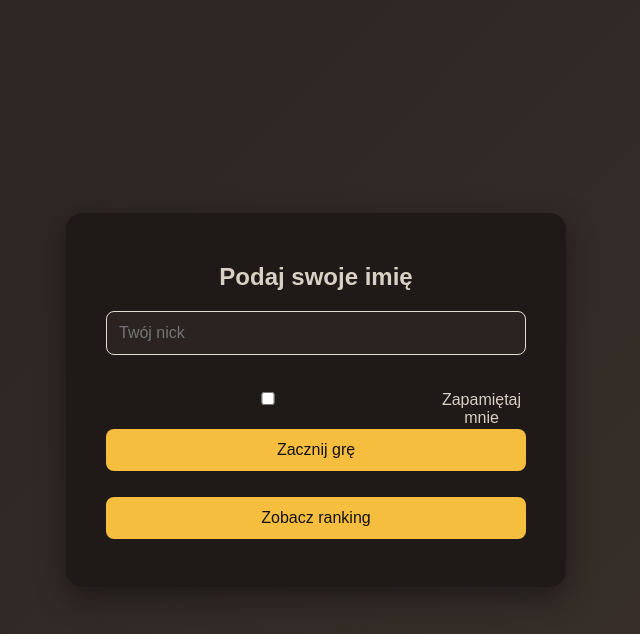
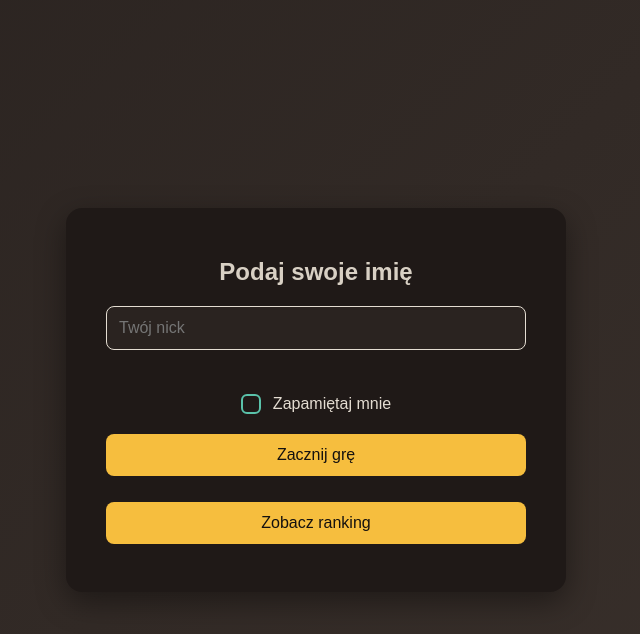
Before and after one commit to nutam-00/synonimy-app, a Flask app: page / in a window 1280 px wide. Shown: the top 634 px of the page, without its empty margins (324-964 px from the left). Run offline with Flask 3, Linux system fonts and the light colour scheme; some libraries are stand-ins or nearby versions.

Commit message:
Dodaje ładny checkbox

```diff
--- a/app.py
+++ b/app.py
@@ -136,38 +136,80 @@ def zapisz_wynik(user_id, punkty):
 
 
 # ================= POBIERANIE RANKINGU =================
+# def pobierz_ranking():
+#     conn = get_connection()
+#     cursor = conn.cursor()
+
+#     cursor.execute("""
+#         SELECT users.nick, wyniki.punkty
+#         FROM wyniki
+#         JOIN users ON wyniki.user_id = users.id
+#         WHERE wyniki.data >= NOW() - INTERVAL '7 days'
+#         ORDER BY wyniki.punkty DESC, wyniki.data DESC
+#         LIMIT 5
+#     """)
+
+
+#     dane = cursor.fetchall()
+#     conn.close()
+
+#     return dane
+
+# def pobierz_ranking():
+#     conn = get_connection()
+#     cursor = conn.cursor()
+
+#     cursor.execute("""
+#         SELECT nick, total_points
+#         FROM users
+#         ORDER BY total_points DESC
+#         LIMIT 5
+#     """)
+
+#     dane = cursor.fetchall()
+#     conn.close()
+
+#     return dane
+
 def pobierz_ranking():
     conn = get_connection()
     cursor = conn.cursor()
 
-    # cursor.execute("""
-    #     SELECT nick, punkty
-    #     FROM wyniki
-    #     WHERE data >= NOW() - INTERVAL '7 days'
-    #     ORDER BY punkty DESC, data DESC
-    #     LIMIT 5
-    # """)
     cursor.execute("""
-        SELECT users.nick, wyniki.punkty
-        FROM wyniki
-        JOIN users ON wyniki.user_id = users.id
-        WHERE wyniki.data >= NOW() - INTERVAL '7 days'
-        ORDER BY wyniki.punkty DESC, wyniki.data DESC
+        SELECT
+            u.nick,
+            u.total_points,
+            MAX(w.data) as last_game
+        FROM users u
+        LEFT JOIN wyniki w ON u.id = w.user_id
+        GROUP BY u.id
+        ORDER BY u.total_points DESC, last_game DESC
         LIMIT 5
     """)
-
 
     dane = cursor.fetchall()
     conn.close()
 
-    return dane
+    # zwracamy tylko nick i punkty (bez last_game)
+    return [(row[0], row[1]) for row in dane]
 
 
 # ================= STRONA STARTOWA =================
+# @app.route("/")
+# def index():
+#     return render_template("index.html")
+
 @app.route("/")
 def index():
-    return render_template("index.html")
+    cookie_user_id = request.cookies.get("user_id")
+    nick = ""
 
+    if cookie_user_id:
+        user = get_user_by_id(cookie_user_id)
+        if user:
+            nick = user[1]
+
+    return render_template("index.html", saved_nick=nick)
 
 # ================= ROZPOCZĘCIE GRY =================
 # @app.route("/start", methods=["POST"])
@@ -184,30 +226,75 @@ def index():
 
 #     return redirect("/gra")
 
+# @app.route("/start", methods=["POST"])
+# def start_post():
+#     nick = request.form.get("nick")
+#     remember = request.form.get("remember")
+
+#     session.clear()
+
+#     # jeśli user ma cookie
+#     user_id = request.cookies.get("user_id")
+
+#     if user_id:
+#         user = get_user_by_id(user_id)
+#         if user:
+#             session["user_id"] = user[0]
+#             session["nick"] = user[1]
+#         else:
+#             user_id = create_user(nick)
+#             session["user_id"] = user_id
+#             session["nick"] = nick
+#     else:
+#         user_id = create_user(nick)
+#         session["user_id"] = user_id
+#         session["nick"] = nick
+
+#     session["punkty"] = 0
+#     session["runda"] = 1
+#     session["zapisano"] = False
+#     session["wylosowane"] = random.sample(list(synonimy.keys()), 5)
+
+#     response = make_response(redirect("/gra"))
+
+#     if remember:
+#         response.set_cookie("user_id", str(session["user_id"]), max_age=60*60*24*365)
+
+#     return response
+
 @app.route("/start", methods=["POST"])
 def start_post():
-    nick = request.form.get("nick")
+    nick = request.form.get("nick").strip()
     remember = request.form.get("remember")
 
     session.clear()
 
-    # jeśli user ma cookie
-    user_id = request.cookies.get("user_id")
+    cookie_user_id = request.cookies.get("user_id")
+    user_id = None
 
-    if user_id:
-        user = get_user_by_id(user_id)
+    # Jeśli jest cookie
+    if cookie_user_id:
+        user = get_user_by_id(cookie_user_id)
+
+        # Jeśli user istnieje w bazie
         if user:
-            session["user_id"] = user[0]
-            session["nick"] = user[1]
+            saved_nick = user[1]
+
+            # Jeśli wpisany nick jest taki sam → używamy tego usera
+            if nick == saved_nick:
+                user_id = user[0]
+            else:
+                # Inny nick → tworzymy nowego usera
+                user_id = create_user(nick)
         else:
+            # Cookie wskazuje nieistniejącego usera
             user_id = create_user(nick)
-            session["user_id"] = user_id
-            session["nick"] = nick
     else:
+        # Brak cookie → tworzymy usera
         user_id = create_user(nick)
-        session["user_id"] = user_id
-        session["nick"] = nick
 
+    session["user_id"] = user_id
+    session["nick"] = nick
     session["punkty"] = 0
     session["runda"] = 1
     session["zapisano"] = False
@@ -215,8 +302,9 @@ def start_post():
 
     response = make_response(redirect("/gra"))
 
+    # Cookie ustawiamy tylko jeśli checkbox zaznaczony
     if remember:
-        response.set_cookie("user_id", str(session["user_id"]), max_age=60*60*24*365)
+        response.set_cookie("user_id", str(user_id), max_age=60*60*24*365)
 
     return response
 
@@ -333,6 +421,20 @@ def koniec():
 
     return render_template("koniec.html", wynik=wynik, nick=nick)
 
+@app.route("/exit")
+def exit_game():
+    user_id = session.get("user_id")
+    nick = session.get("nick")
+
+    session.clear()
+
+    # przywracamy dane usera do nowej sesji
+    if user_id and nick:
+        session["user_id"] = user_id
+        session["nick"] = nick
+
+    return redirect("/")
+
 @app.route("/init-db")
 def init_database():
     init_db()
--- a/templates/base.html
+++ b/templates/base.html
@@ -159,6 +159,51 @@
             -webkit-tap-highlight-color: transparent;
         }
 
+        /* ===== CUSTOM CHECKBOX ===== */
+
+        .remember-wrapper {
+            margin: 20px 0;
+            display: flex;
+            justify-content: center;
+        }
+
+        .remember-label {
+            display: flex;
+            align-items: center;
+            gap: 12px;
+            cursor: pointer;
+            font-size: 16px;
+            color: var(--text-secondary);
+        }
+
+        .remember-label input {
+            display: none;
+        }
+
+        .custom-checkbox {
+            width: 20px;
+            height: 20px;
+            border: 2px solid var(--mint-dark);
+            border-radius: 6px;
+            display: inline-block;
+            position: relative;
+            transition: 0.2s ease;
+        }
+
+        .remember-label input:checked + .custom-checkbox {
+            background-color: var(--mint-dark);
+            box-shadow: 0 0 8px rgba(90,194,170,0.6);
+        }
+
+        .remember-label input:checked + .custom-checkbox::after {
+            content: "✓";
+            color: white;
+            font-size: 14px;
+            position: absolute;
+            top: 0;
+            left: 4px;
+        }
+
 
     </style>
 
--- a/templates/index.html
+++ b/templates/index.html
@@ -1,4 +1,3 @@
-
 
 {% extends "base.html" %}
 
@@ -7,11 +6,35 @@
 <h2>Podaj swoje imię</h2>
 
 <form action="/start" method="POST">
-    <input type="text" name="nick" placeholder="Twój nick" required minlength="2" maxlength="20">
-    <label style="display:flex; align-items:center; gap:8px; margin-top:10px;">
-        <input type="checkbox" name="remember">
-        Zapamiętaj mnie
-    </label>
+
+    <input
+        type="text"
+        name="nick"
+        id="nickInput"
+        placeholder="Twój nick"
+        value="{{ saved_nick }}"
+        required
+        minlength="2"
+        maxlength="20"
+    >
+
+    {% if not saved_nick %}
+    <div class="remember-wrapper" id="rememberBox">
+        <label class="remember-label">
+            <input type="checkbox" name="remember">
+            <span class="custom-checkbox"></span>
+            Zapamiętaj mnie
+        </label>
+    </div>
+    {% else %}
+    <div class="remember-wrapper" id="rememberBox" style="display:none;">
+        <label class="remember-label">
+            <input type="checkbox" name="remember">
+            <span class="custom-checkbox"></span>
+            Zapamiętaj mnie
+        </label>
+    </div>
+    {% endif %}
 
     <button type="submit">Zacznij grę</button>
 </form>
@@ -22,4 +45,18 @@
     <button type="button">Zobacz ranking</button>
 </a>
 
+<script>
+    const nickInput = document.getElementById("nickInput");
+    const rememberBox = document.getElementById("rememberBox");
+    const savedNick = "{{ saved_nick }}";
+
+    nickInput.addEventListener("input", function() {
+        if (nickInput.value !== savedNick) {
+            rememberBox.style.display = "flex";
+        } else {
+            rememberBox.style.display = "none";
+        }
+    });
+</script>
+
 {% endblock %}
```
Also changed, not shown: templates/gra.html (+8 -0 lines), templates/wynik.html (+8 -37 lines).
